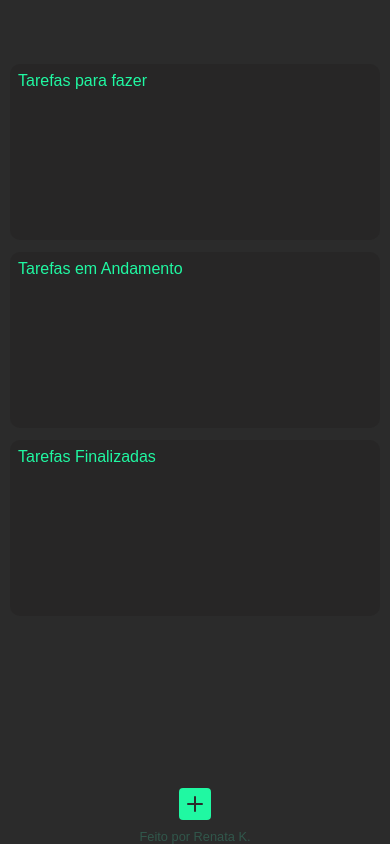
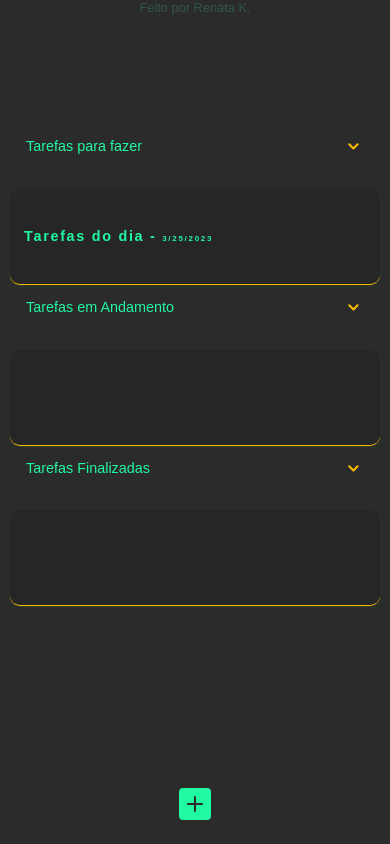
Before and after one commit to renatarko/minhas_tarefas_app, a React (Vite) app: page / in a window 390 px wide. Built offline with nearby package versions, Linux system fonts and the light colour scheme; a web font is replaced by a local one.

Commit message:
refector code

```diff
--- a/src/Componentes/cards/cards.jsx
+++ b/src/Componentes/cards/cards.jsx
@@ -1,6 +1,6 @@
 import React, { useState, useContext } from "react";
 import { FaChevronRight } from "react-icons/fa";
-import { HiChevronDown, HiX } from "react-icons/hi";
+import { HiCheck, HiChevronDown, HiX } from "react-icons/hi";
 import { TaskContext } from "../../context/TaskProvider";
 import { Time } from "../header/time";
 import "./style.css";
@@ -85,17 +85,29 @@ export const Cards = () => {
     localStorage.setItem("done", JSON.stringify(filtedDone));
   };
 
-  function showBoxWork() {
-    const boxWork = document.querySelector(".box-work");
-    boxWork.classList.toggle("showBox");
-  }
+  const [showBox, setShowBox] = useState({
+    do: false,
+    doing: false,
+    done: false,
+  });
 
   return (
     <>
-      <div className="box-work">
+      <div className="container">
         <div className="p-title">
-          <p>Tarefas para fazer</p>
+          <p className="p-works">Tarefas para fazer</p>
+          <HiChevronDown
+            className="icon-showMore"
+            onClick={() => setShowBox({ do: !showBox.do })}
+            style={showBox.do ? { transform: "rotate(180deg)" } : ""}
+            name="do"
+          />
         </div>
+
+        <div
+          className="box-work"
+          style={showBox.do ? { height: "auto" } : { height: "6rem" }}
+        >
           <div className="result">
             {todo.map((task, index) => (
               <div className="result-work" key={index}>
@@ -105,7 +117,7 @@ export const Cards = () => {
                     className="icon-arrow"
                     onClick={() => moveToDoing(task)}
                   />
-                <HiX
+                  <HiCheck
                     className="icon-close"
                     onClick={() => deleteTaskToDo(task)}
                   />
@@ -114,12 +126,22 @@ export const Cards = () => {
             ))}
           </div>
         </div>
-
-      <div className="box-work">
-        <div className="p-title">
-          <p>Tarefas em Andamento</p>
       </div>
 
+      <div className="container">
+        <div className="p-title">
+          <p className="p-works">Tarefas em Andamento</p>
+          <HiChevronDown
+            className="icon-showMore"
+            onClick={() => setShowBox({ doing: !showBox.doing })}
+            style={showBox.doing ? { transform: "rotate(180deg)" } : ""}
+            name="doing"
+          />
+        </div>
+        <div
+          className="box-work"
+          style={showBox.doing ? { height: "auto" } : { height: "6rem" }}
+        >
           <div className="result">
             {doing.map((task, index) => (
               <div className="result-work" key={index}>
@@ -129,7 +151,7 @@ export const Cards = () => {
                     className="icon-arrow"
                     onClick={() => moveToDone(task)}
                   />
-                <HiX
+                  <HiCheck
                     className="icon-close"
                     onClick={() => deleteTaskDoing(task)}
                   />
@@ -138,16 +160,28 @@ export const Cards = () => {
             ))}
           </div>
         </div>
-      <div className="box-work">
+      </div>
+
+      <div className="container">
         <div className="p-title">
-          <p>Tarefas Finalizadas</p>
+          <p className="p-works">Tarefas Finalizadas</p>
+          <HiChevronDown
+            className="icon-showMore"
+            name="done"
+            onClick={() => setShowBox({ done: !showBox.done })}
+            style={showBox.done ? { transform: "rotate(180deg)" } : ""}
+          />
         </div>
+        <div
+          className="box-work"
+          style={showBox.done ? { height: "auto" } : { height: "6rem" }}
+        >
           <div className="result">
             {done.map((task, index) => (
               <div className="result-work" key={index}>
                 <span>{task}</span>
                 <div className="container-icons">
-                <HiX
+                  <HiCheck
                     className="icon-close"
                     onClick={() => deleteTaskDone(task)}
                   />
@@ -156,6 +190,7 @@ export const Cards = () => {
             ))}
           </div>
         </div>
+      </div>
     </>
   );
 };
--- a/src/Componentes/cards/style.css
+++ b/src/Componentes/cards/style.css
@@ -1,12 +1,20 @@
+.container {
+  width: 100%;
+}
+
 .box-work {
-  background-color: #f5f5f5;
+  /* background-color: #f5f5f5; */
+  background-color: #272626;
   width: 100%;
   height: 80%;
   border-radius: 10px;
   overflow-y: scroll;
   padding: 0.5rem;
-  border: 2px solid #0eb17d;
-  box-shadow: rgba(149, 157, 165, 0.2) 0px 8px 24px;
+  /* border: 2px solid #0eb17d; */
+  /* box-shadow: rgba(149, 157, 165, 0.2) 0px 8px 24px; */
+  box-shadow: rgba(50, 93, 61, 0.356) 0px 2px 5px -1px,
+    rgba(0, 0, 0, 0.986) 0px 1px 3px -5px;
+  border-bottom: 1.2px solid #fdba01;
 }
 
 .box-work::-webkit-scrollbar {
@@ -24,9 +32,19 @@
 }
 
 .p-title {
-  color: #0c855f;
+  width: 100%;
+  display: flex;
+  color: #20f8a2;
   font-size: 1.2rem;
   text-align: center;
+  justify-content: space-between;
+  align-items: center;
+  margin-bottom: 2rem;
+}
+
+.p-works {
+  border-bottom: 1.5px solid #20f8a2;
+  padding-bottom: 0.7rem;
 }
 
 .result {
@@ -39,7 +57,7 @@
 }
 
 .result-work {
-  background-color: #0eb17d;
+  background-color: #20f8a2;
   border-radius: 5px;
   font-size: 0.9rem;
   padding: 8px;
@@ -53,7 +71,7 @@
 }
 
 span {
-  color: #f0f0f0;
+  color: #161616;
 }
 
 .container-icons {
@@ -63,7 +81,7 @@ span {
 }
 
 .icon-arrow {
-  color: #f7f7f7;
+  color: #161616;
   cursor: pointer;
   transition: all 0.2s;
   font-size: 1rem;
@@ -74,7 +92,7 @@ span {
 }
 
 .icon-close {
-  color: rgb(248, 245, 245);
+  color: rgb(2, 133, 13);
   cursor: pointer;
   transition: all 0.2s;
   font-size: 1.1rem;
@@ -84,91 +102,40 @@ span {
   transform: perspective(5px) scale(1.3);
 }
 
-.icon-plus {
-  display: none;
+.icon-showMore {
+  font-size: 1.3rem;
+  color: #fdba01;
+  transition: 0.3s;
+  cursor: pointer;
 }
+
+.icon-showMore:hover {
+  border-radius: 50%;
+  background-color: #363636;
+}
+
 @media (max-width: 655px) {
-  .header-title {
-    position: fixed;
-    bottom: 0;
-    z-index: 100;
-    height: 0rem;
-    transition: 0.4s;
-    background: none;
-  }
-  .icon-plus {
-    display: block;
-    position: absolute;
-    top: -1.5rem;
-    left: 0;
-    right: 0;
-    margin: 0 auto;
-    font-size: 2rem;
-    color: #20f8a2;
-    cursor: pointer;
-    transition: 0.3s;
-  }
-
-  .icon-plus:hover {
-    transform: translateY(-5px);
-  }
-
-  .header-title.show {
-    height: 7rem;
-    background-color: #0c855f;
-  }
-
-  .header-title.header-title.show .header-input {
-    height: 100%;
-    display: flex;
-    justify-content: center;
-    align-items: center;
-    opacity: 1;
-  }
-
-  .header-input {
-    opacity: 0;
-  }
-
-  .title {
-    position: absolute;
-    bottom: 38rem;
-    color: #0c855f;
-    /* background-color: #b5f0dd; */
-    padding: 0.5rem;
-    font-size: 0.9rem;
-    display: none;
-  }
-
   .container-box {
     flex-direction: column;
-    top: 4rem;
-  }
-
-  .box-work {
-    height: 11rem;
-    background-color: #272626;
-    border: none;
-    box-shadow: none;
+    top: 6rem;
   }
 
   .p-title {
+    width: 100%;
     display: flex;
+    justify-content: start;
+    font-size: 0.9rem;
     justify-content: space-between;
     align-items: center;
-    font-size: 1rem;
-    color: #20f8a2;
+    padding: 0 1rem;
   }
 
-  span {
-    color: #181717;
+  .p-works {
+    border: none;
+    padding-bottom: 0;
   }
 
-  .icon-arrow {
-    color: #181717;
-  }
-
-  .icon-close {
-    color: rgb(201 16 16);
+  .result {
+    margin-top: 0;
   }
 }
--- a/src/Componentes/header/header.jsx
+++ b/src/Componentes/header/header.jsx
@@ -34,7 +34,7 @@ export const Header = () => {
             onChange={(e) => setTask(e.target.value)}
           />
           <button className="button-add" onClick={handleClick}>
-            Criar
+            Adcionar
           </button>
         </div>
         <BsPlusSquareFill className="icon-plus" onClick={showHeaderOnRespo} />
--- a/src/Componentes/header/style.css
+++ b/src/Componentes/header/style.css
@@ -1,7 +1,7 @@
 .header-title {
   width: 100%;
   height: 16rem;
-  background-color: #0eb17d;
+  /* background-color: #0eb17d; */
   display: flex;
   flex-direction: column;
   justify-content: start;
@@ -11,7 +11,8 @@
 }
 
 .title {
-  color: #f5f5f5;
+  /* color: #f5f5f5; */
+  color: #20f8a2;
   font-size: 1.2rem;
   letter-spacing: 1.7px;
 }
@@ -29,6 +30,7 @@
   border: 1px solid transparent;
   outline: none;
   font-family: "Mochiy Pop One", sans-serif;
+  background-color: #dfe7e5;
 }
 
 .input-add:focus {
@@ -39,13 +41,71 @@
   padding: 0.7rem;
   border-radius: 5px;
   border: none;
-  background-color: #f5f5f5;
+  background-color: #dfe7e5;
   cursor: pointer;
   box-shadow: 0px 0px 5px 2px rgba(0, 0, 0, 0.1);
   font-family: "Mochiy Pop One", sans-serif;
   transition: all 0.1s;
+  color: #0b4d32;
 }
 
 .button-add:hover {
   transform: scale(1.02);
 }
+
+.icon-plus {
+  display: none;
+}
+
+@media (max-width: 655px) {
+  .header-title {
+    position: fixed;
+    bottom: 0;
+    z-index: 100;
+    height: 0rem;
+    transition: 0.4s;
+    background: none;
+  }
+
+  .icon-plus {
+    display: block;
+    position: absolute;
+    top: -1.5rem;
+    left: 0;
+    right: 0;
+    margin: 0 auto;
+    font-size: 2rem;
+    color: #20f8a2;
+    cursor: pointer;
+    transition: 0.3s;
+  }
+
+  .icon-plus:hover {
+    transform: translateY(-5px);
+  }
+
+  .header-title.show {
+    height: 7rem;
+    background-color: #0c855f;
+  }
+
+  .header-title.header-title.show .header-input {
+    height: 100%;
+    display: flex;
+    justify-content: center;
+    align-items: center;
+    opacity: 1;
+  }
+
+  .header-input {
+    opacity: 0;
+  }
+
+  .title {
+    position: absolute;
+    bottom: 37rem;
+    padding: 0.5rem;
+    font-size: 0.9rem;
+    /* display: none; */
+  }
+}
--- a/src/Componentes/header/style_time.css
+++ b/src/Componentes/header/style_time.css
@@ -1,11 +1,10 @@
 .time {
-  color: #f5f5f5;
+  color: #20f8a2;
   /* margin: 20px; */
 }
 
 @media (max-width: 675px) {
   .time {
-    color: #131313;
     font-size: 0.5rem;
   }
 }
--- a/src/Componentes/header/time.jsx
+++ b/src/Componentes/header/time.jsx
@@ -7,7 +7,7 @@ export function Time() {
 
   return (
     <>
-      <span className="time"> criado: {formattedString}</span>
+      <span className="time">{formattedString}</span>
     </>
   );
 }
--- a/src/style.css
+++ b/src/style.css
@@ -11,27 +11,27 @@ body {
 
 .main {
   width: 100%;
-  /* height: 100%; */
-  /* height: 100vh; */
 }
 
 .me {
-  width: 100%;
   color: #31574b;
   font-size: 0.8rem;
   text-align: center;
-  position: absolute;
-  bottom: 0;
 }
 
 .container-box {
   width: 100%;
-  height: 70%;
   display: flex;
-  align-items: center;
   justify-items: center;
   gap: 12px;
   padding: 0px 10px;
   position: absolute;
   top: 8rem;
+  margin-top: 2.5rem;
 }
+
+@media (max-width: 655px) {
+  .container-box {
+    align-items: flex-start;
+  }
+}
```
Lines whose indentation alone changed are shown as unchanged.
